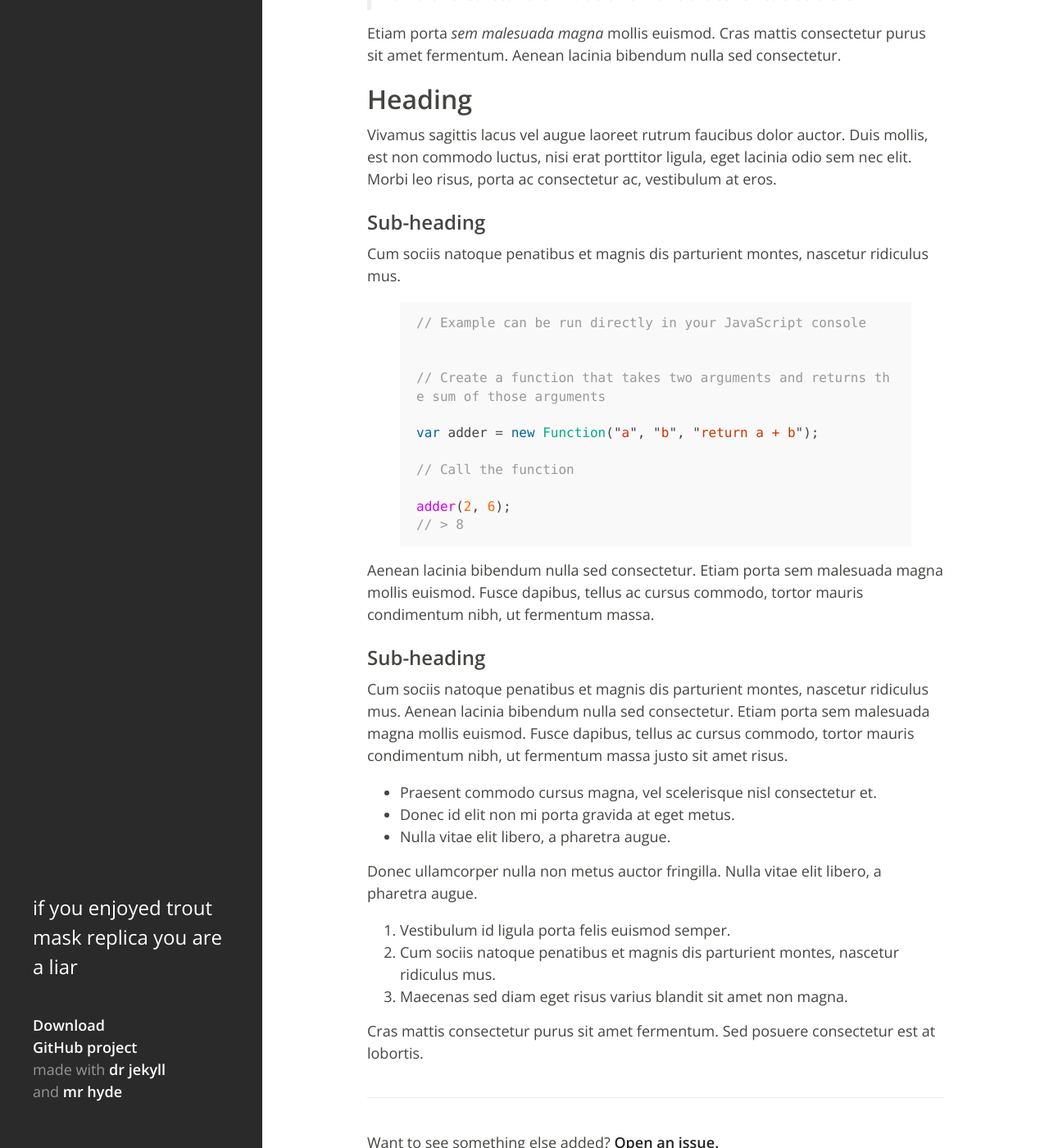
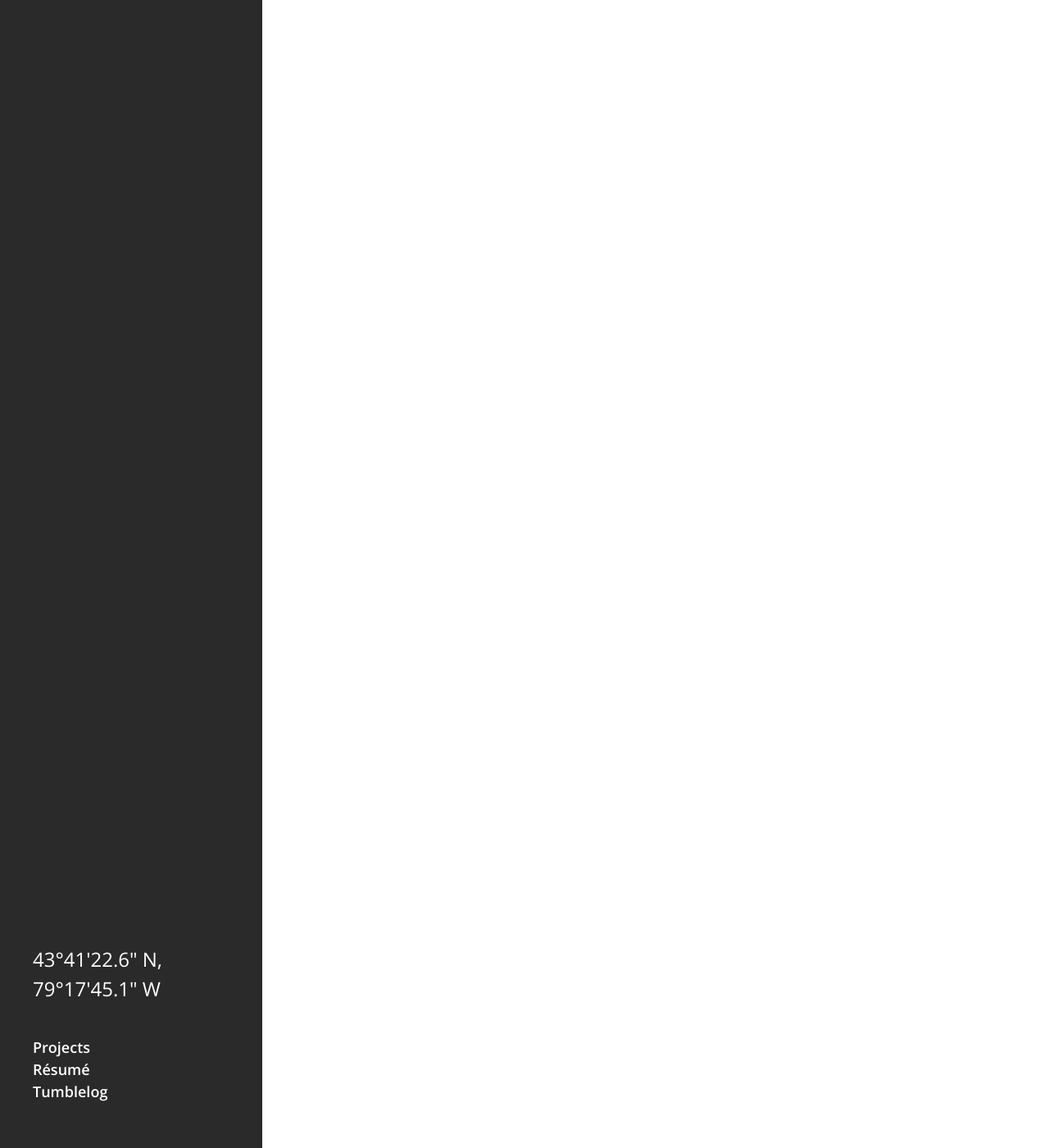
Before and after one commit to MediaPreneur/lvwrence.github.io, a Jekyll site: the page built from index.html, in a window 1280 px wide and 1400 px high, scrolled down 1382 px. Shown: the whole window at 82% size. Built offline with Jekyll 4.4.1, drawn with Linux system fonts in a browser that asks for light colours; some of the changed text lies outside the part shown.

Commit message:
remove posts and update sidebar

```diff
--- a/_layouts/default.html
+++ b/_layouts/default.html
@@ -12,13 +12,14 @@
         <div class="colophon">
           <ul class="colophon-links">
             <li>
-              <a href="https://github.com/mdo/hyde/archive/v{{ site.version }}.zip">Download</a>
+              <a href="/projects">Projects</a>
             </li>
             <li>
-              <a href="https://github.com/mdo/hyde">GitHub project</a>
+              <a href="/resume">Résumé</a>
             </li>
-            made with <a href="http://jekyllrb.com/">dr jekyll</a><br>
-            and <a href="https://github.com/mdo/hyde">mr hyde</a>
+            <li>
+              <a href="http://blog.lawrencewu.me">Tumblelog</a>
+            </li>
           </ul>
         </div>
       </div>
@@ -31,12 +32,10 @@
     <script>
       var terribleVariableName = [
         '((λ (x) (rot13 x)) "ynjerapr")',
-        'implemented a probability distribution for this randomized text\, thanks sta247',
+        'using a uniform distribution for this randomized text\, thanks sta247',
         'install gentoo',
-        'composition > inheritance, sue me',
-        'pabst! blue! ribbon!',
-        '43.659612, -79.396832',
-        'if you enjoyed trout mask replica you are a liar'
+        'composition > inheritance',
+        '43°41\'22.6" N, 79°17\'45.1" W',
       ];
       var p = terribleVariableName[Math.floor(Math.random() * terribleVariableName.length)];
 
--- a/_posts/2012-02-06-whats-jekyll.md
+++ /dev/null
@@ -1,12 +0,0 @@
----
-layout: post
-title: What's Jekyll?
----
-
-[Jekyll](http://jekyllrb.com) is a static site generator, an open-source tool for creating simple yet powerful websites of all shapes and sizes. From [the project's readme](https://github.com/mojombo/jekyll/blob/master/README.markdown):
-
-  > Jekyll is a simple, blog aware, static site generator. It takes a template directory [...] and spits out a complete, static website suitable for serving with Apache or your favorite web server. This is also the engine behind GitHub Pages, which you can use to host your project’s page or blog right here from GitHub.
-
-It's an immensely useful tool and one we encourage you to use here with Hyde.
-
-Find out more by [visiting the project on GitHub](https://github.com/mojombo/jekyll).
--- a/_posts/2012-02-07-example-content.md
+++ /dev/null
@@ -1,55 +0,0 @@
----
-layout: post
-title: Example content
----
-
-This blog post shows a few different types of content that's supported and styled with Hyde. Basic typography, images, and code are all supported.
-
------
-
-Cum sociis natoque penatibus et magnis <a href="#">dis parturient montes</a>, nascetur ridiculus mus. Aenean eu leo quam. Pellentesque ornare sem lacinia quam venenatis vestibulum. Sed posuere consectetur est at lobortis. Cras mattis consectetur purus sit amet fermentum.
-
-> Curabitur blandit tempus porttitor. **Nullam quis risus eget urna mollis** ornare vel eu leo. Nullam id dolor id nibh ultricies vehicula ut id elit.
-
-Etiam porta *sem malesuada magna* mollis euismod. Cras mattis consectetur purus sit amet fermentum. Aenean lacinia bibendum nulla sed consectetur.
-
-## Heading
-
-Vivamus sagittis lacus vel augue laoreet rutrum faucibus dolor auctor. Duis mollis, est non commodo luctus, nisi erat porttitor ligula, eget lacinia odio sem nec elit. Morbi leo risus, porta ac consectetur ac, vestibulum at eros.
-
-### Sub-heading
-
-Cum sociis natoque penatibus et magnis dis parturient montes, nascetur ridiculus mus.
-
-{% highlight js %}
-// Example can be run directly in your JavaScript console
-
-// Create a function that takes two arguments and returns the sum of those arguments
-var adder = new Function("a", "b", "return a + b");
-
-// Call the function
-adder(2, 6);
-// > 8
-{% endhighlight %}
-
-Aenean lacinia bibendum nulla sed consectetur. Etiam porta sem malesuada magna mollis euismod. Fusce dapibus, tellus ac cursus commodo, tortor mauris condimentum nibh, ut fermentum massa.
-
-### Sub-heading
-
-Cum sociis natoque penatibus et magnis dis parturient montes, nascetur ridiculus mus. Aenean lacinia bibendum nulla sed consectetur. Etiam porta sem malesuada magna mollis euismod. Fusce dapibus, tellus ac cursus commodo, tortor mauris condimentum nibh, ut fermentum massa justo sit amet risus.
-
-* Praesent commodo cursus magna, vel scelerisque nisl consectetur et.
-* Donec id elit non mi porta gravida at eget metus.
-* Nulla vitae elit libero, a pharetra augue.
-
-Donec ullamcorper nulla non metus auctor fringilla. Nulla vitae elit libero, a pharetra augue.
-
-1. Vestibulum id ligula porta felis euismod semper.
-2. Cum sociis natoque penatibus et magnis dis parturient montes, nascetur ridiculus mus.
-3. Maecenas sed diam eget risus varius blandit sit amet non magna.
-
-Cras mattis consectetur purus sit amet fermentum. Sed posuere consectetur est at lobortis.
-
------
-
-Want to see something else added? <a href="https://github.com/mdo/hyde/issues/new">Open an issue.</a>
--- a/_posts/2013-12-28-hello-world.md
+++ /dev/null
@@ -1,28 +0,0 @@
----
-layout: post
-title: Hello, world!
----
-
-Welcome to [Hyde](http://andhyde.com), the perfect companion to [Jekyll](http://jekyllrb.com), the popular static site generator. Hyde is an elegant, open source, mobile first theme for Jekyll. It includes lightweight styles and placeholder content to get you up and running with a simple blog in no time.
-
-### Features
-
-* Complete Jekyll setup included (layouts, config, 404, RSS feed, posts, and page)
-* [Eight optional color schemes](https://github.com/mdo/hyde#themes), available via `<body>` classes
-* Two orientations for content and sidebar, default (left sidebar) and [reverse](https://github.com/mdo/hyde#reverse-layout) (right sidebar), available via `<body>` classes
-* Mobile first design and development, so it works great on all devices
-* Support for a wide gamut of HTML elements
-* Related posts (time-based, because Jekyll) below each post
-* Syntax highlighting, courtesy Pygments (the Python-based code snippet highlighter)
-
-### Browser support
-
-Hyde is a rather forward-thinking project. In addition to the latest versions of Chrome, Safari (mobile and desktop), and Firefox, it is only compatible with Internet Explorer 9 and above.
-
-### Documentation
-
-Docs for setting up and customizing Hyde can be found in the [project readme on GitHub](https://github.com/mdo/hyde#readme).
-
-### Download
-
-Find out more and [download a copy](https://github.com/mdo/hyde) today from GitHub.
```
